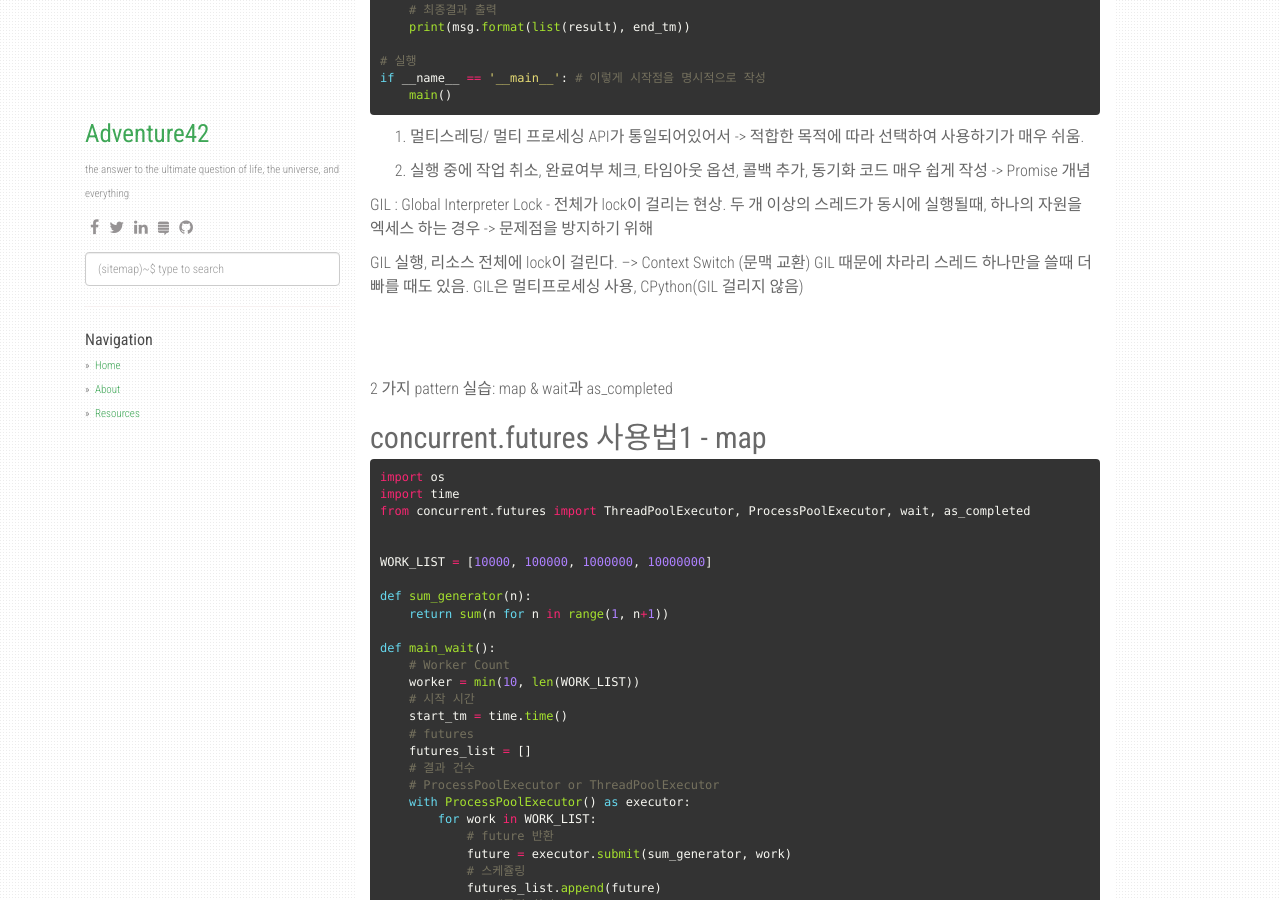
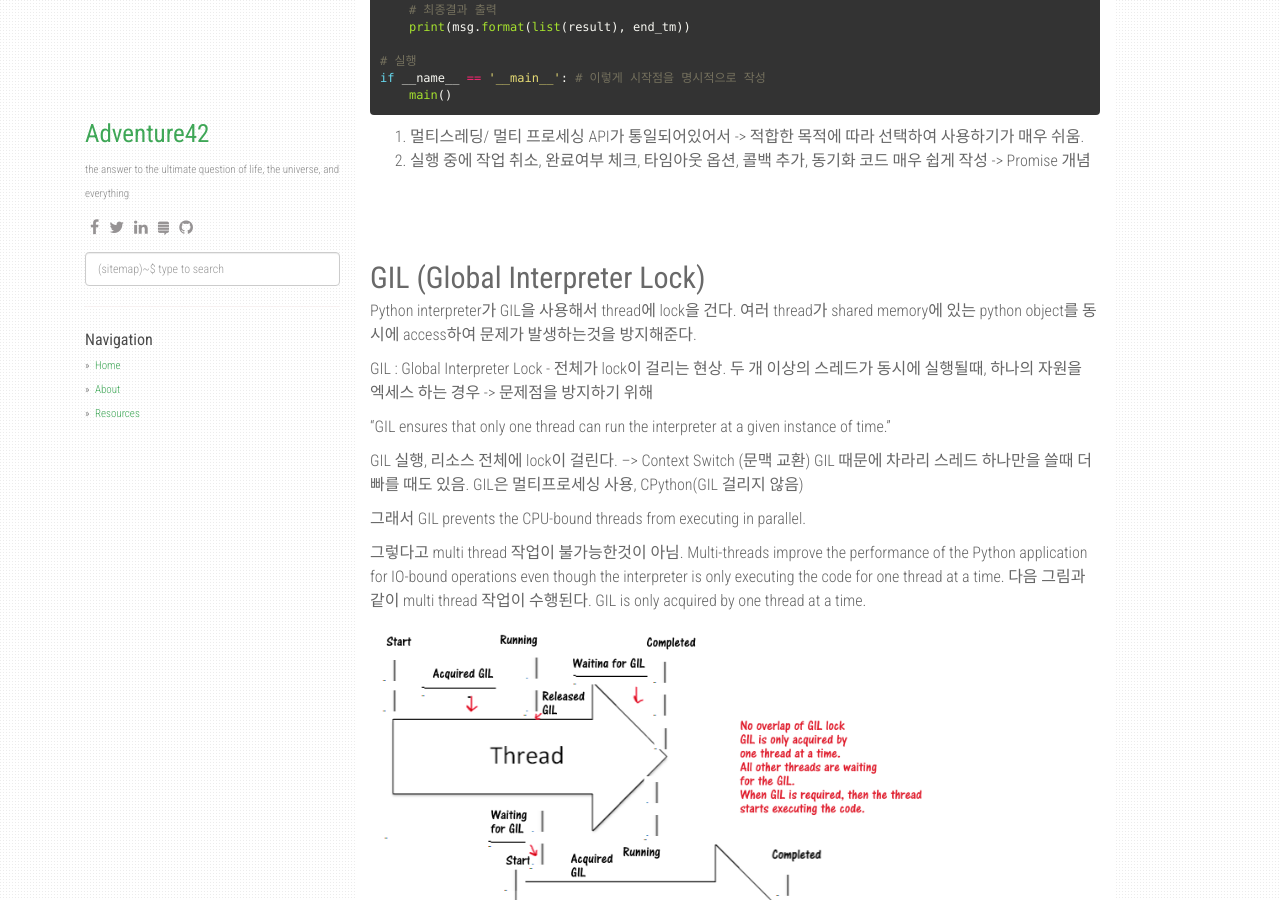
Before and after one commit to adventure42/adventure42.github.io, a Jekyll site: the page built from _posts/2022-11-24-Python_Programming_6_Concurrent_futures.md, in a window 1280 px wide and 900 px high, scrolled down 885 px. Built offline with Jekyll 4.4.1, drawn with Linux system fonts in a browser that asks for light colours; nearby versions of some CDN libraries; comment, search, counter and statistics services are not loaded.

````diff
--- a/_posts/2022-11-24-Python_Programming_6_Concurrent_futures.md
+++ b/_posts/2022-11-24-Python_Programming_6_Concurrent_futures.md
@@ -59,12 +59,27 @@ if __name__ == '__main__': # 이렇게 시작점을 명시적으로 작성
 ```
 
 1. 멀티스레딩/ 멀티 프로세싱 API가 통일되어있어서 -> 적합한 목적에 따라 선택하여 사용하기가 매우 쉬움.
-
 2. 실행 중에 작업 취소, 완료여부 체크, 타임아웃 옵션, 콜백 추가, 동기화 코드 매우 쉽게 작성 -> Promise 개념
 
-GIL : Global Interpreter Lock - 전체가 lock이 걸리는 현상. 두 개 이상의 스레드가 동시에 실행될때, 하나의 자원을 엑세스 하는 경우 -> 문제점을 방지하기 위해
+<br>
+
+<br>
+
+## GIL (Global Interpreter Lock)
+
+Python interpreter가 GIL을 사용해서 thread에 lock을 건다. 여러 thread가 shared memory에 있는 python object를 동시에 access하여 문제가 발생하는것을 방지해준다.
+
+GIL : Global Interpreter Lock - 전체가 lock이 걸리는 현상. 두 개 이상의 스레드가 동시에 실행될때, 하나의 자원을 엑세스 하는 경우 ->  문제점을 방지하기 위해
+
+"GIL ensures that only one thread can run the interpreter at a given instance of time."
 
 GIL 실행, 리소스 전체에 lock이 걸린다. --> Context Switch (문맥 교환) GIL 때문에 차라리 스레드 하나만을 쓸때 더 빠를 때도 있음. GIL은 멀티프로세싱 사용, CPython(GIL 걸리지 않음)
+
+그래서 GIL prevents the CPU-bound threads from executing in parallel.
+
+그렇다고 multi thread 작업이 불가능한것이 아님. Multi-threads improve the performance of the Python application for IO-bound operations even though the interpreter is only executing the code for one thread at a time. 다음 그림과 같이 multi thread 작업이 수행된다. GIL is only acquired by one thread at a time.
+
+![how multi-thread works in Python](https://raw.githubusercontent.com/adventure42/adventure42.github.io/master/static/img/_posts/multi-thread_GIL.png)
 
 <br>
 
````
Also changed, not shown: _posts/2022-11-18-Python_Programming_5_Concurrency.md (+12 -2 lines), static/img/_posts/multi-thread_GIL.png (added).
